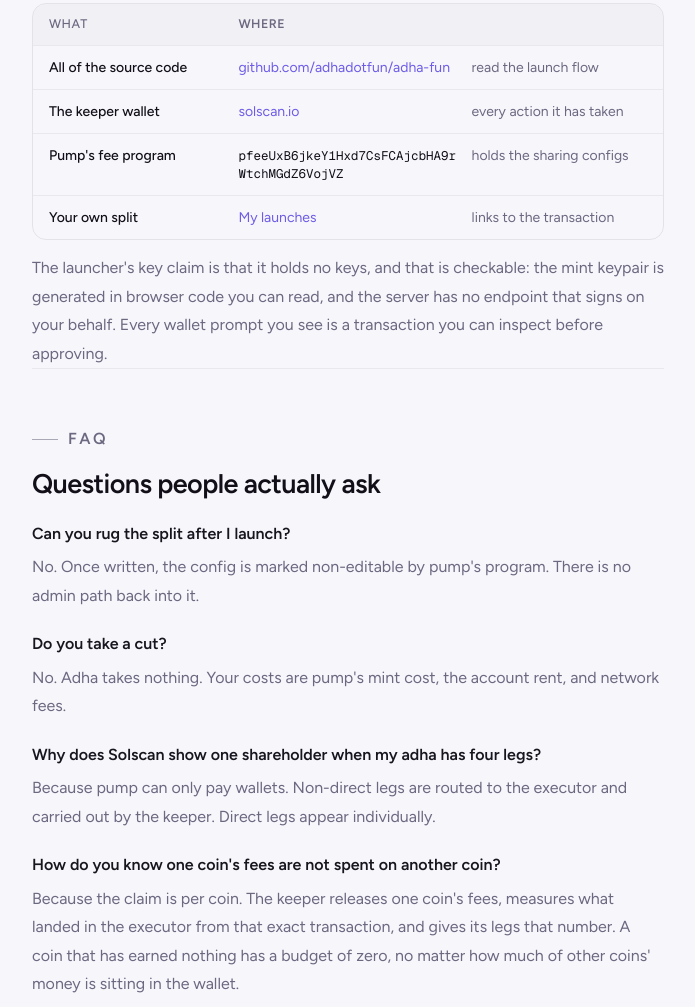
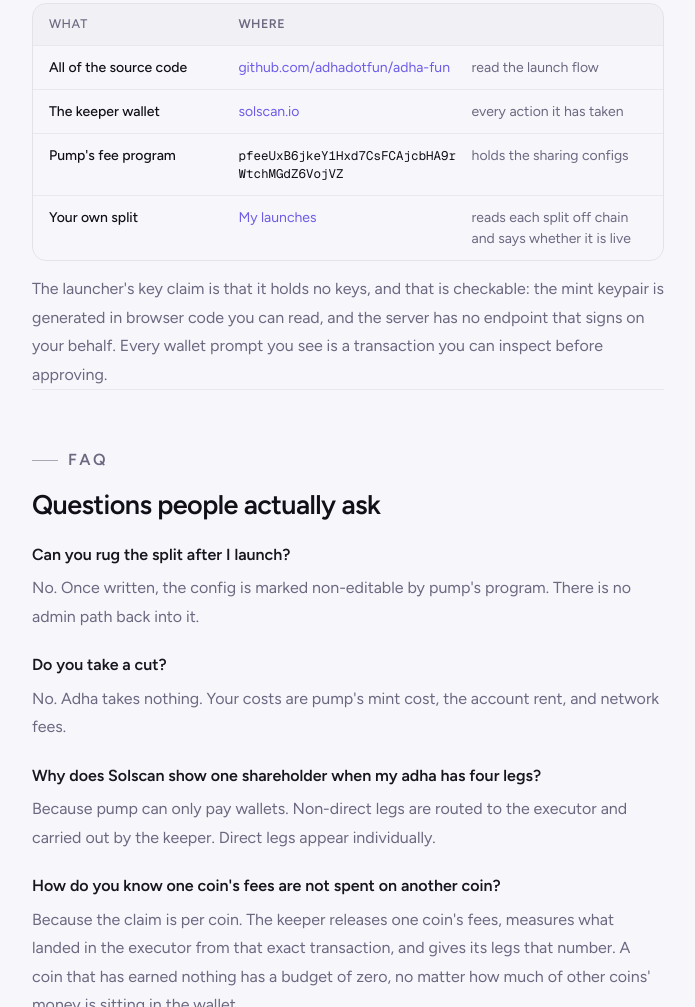
Before and after one commit to AndrinZbinden/adha-fun, a website: page public/docs.html in a window 1280 px wide. Shown: the part 5550-6557 px from the top of the page, without its empty margins (292-987 px from the left). Drawn offline with nearby package versions, Linux system fonts and the light colour scheme.

Commit message:
Stop logging a missing split as a keeper failure; correct the docs verify row

```diff
--- a/public/docs.html
+++ b/public/docs.html
@@ -150,7 +150,7 @@
     <div class="hl-row"><span>All of the source code</span><span><a href="https://github.com/adhadotfun/adha-fun" target="_blank" rel="noreferrer">github.com/adhadotfun/adha-fun</a></span><span>read the launch flow</span></div>
     <div class="hl-row"><span>The keeper wallet</span><span><a href="https://solscan.io/account/6xjNfNVyaigQYjLC7vNpUP4cbwHQNNdZhZpreemfvjjT" target="_blank" rel="noreferrer">solscan.io</a></span><span>every action it has taken</span></div>
     <div class="hl-row"><span>Pump's fee program</span><span class="hl-mono">pfeeUxB6jkeY1Hxd7CsFCAjcbHA9rWtchMGdZ6VojVZ</span><span>holds the sharing configs</span></div>
-    <div class="hl-row"><span>Your own split</span><span><a href="launches">My launches</a></span><span>links to the transaction</span></div>
+    <div class="hl-row"><span>Your own split</span><span><a href="launches">My launches</a></span><span>reads each split off chain and says whether it is live</span></div>
   </div>
   <p>The launcher's key claim is that it holds no keys, and that is checkable: the mint keypair is generated in browser code you can read, and the server has no endpoint that signs on your behalf. Every wallet prompt you see is a transaction you can inspect before approving.</p>
 </section>
```
Also changed, not shown: server.mjs (+8 -0 lines).
